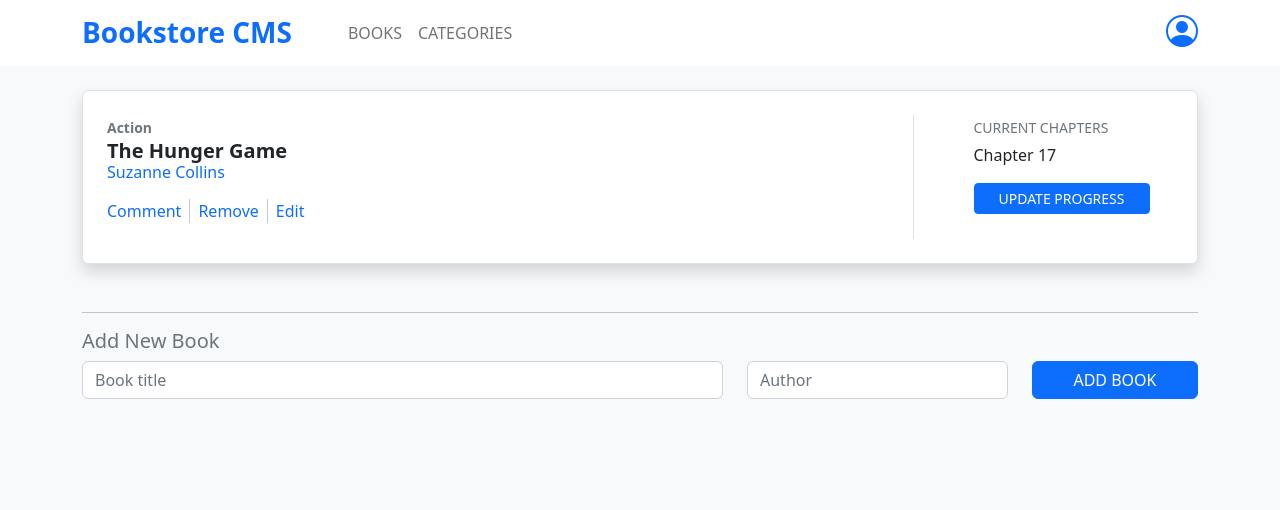
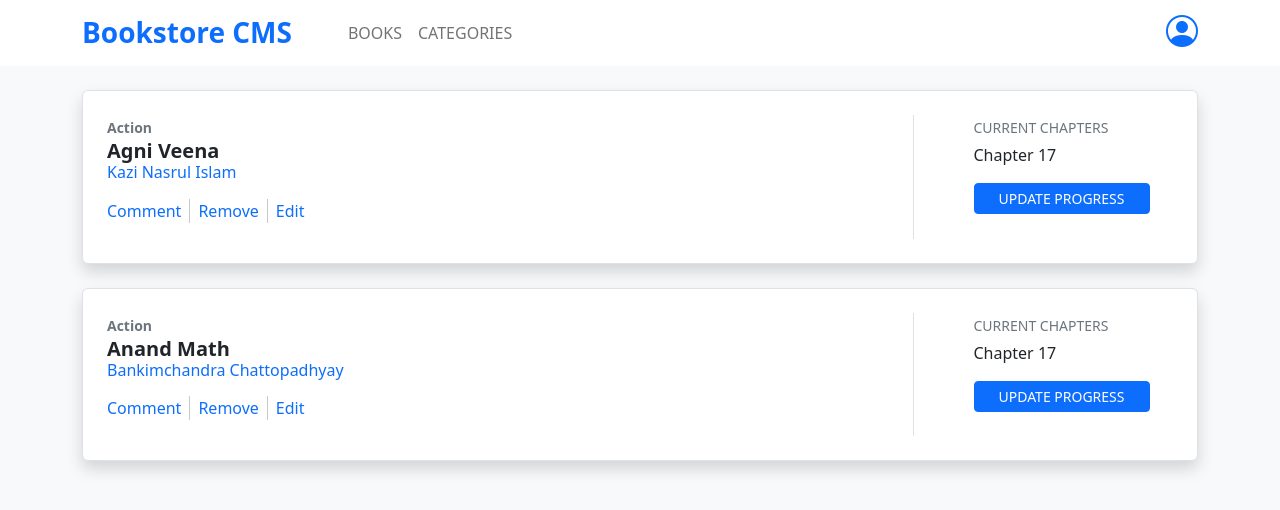
Before and after one commit to eaesmat/BookStore, a React (Create React App) app: page / in a window 1280 px wide. Shown: the top 510 px of the page. Built offline with nearby package versions, Linux system fonts and the light colour scheme.

Commit message:
Add required changes

```diff
--- /dev/null
+++ b/src/Components/Book.js
@@ -0,0 +1,36 @@
+/* eslint-disable react/prop-types */
+
+const Books = ({ title, author }) => (
+  <div className="container">
+    <div className="container mt-4 border bg-white rounded shadow p-4 ">
+      <div className="row">
+        <div className="col-6">
+          <small className="text-secondary fw-bold">Action</small>
+          <h5 className="fw-bold">
+            {title}
+            <h6 className="text-primary p-0 m-0">{author}</h6>
+          </h5>
+          <ul className="list-inline d-flex pt-2">
+            <li className="text-primary pe-2">Comment</li>
+            <div className="vr" />
+            <li className="text-primary px-2 ">Remove</li>
+            <div className="vr" />
+            <li className="text-primary ps-2 ">Edit</li>
+          </ul>
+        </div>
+        <div className="col-3" />
+        <div className="col-3 border-start">
+          <div className="ps-5">
+            <small className="text-secondary ">CURRENT CHAPTERS</small>
+            <p className="pt-1">Chapter 17</p>
+            <button className="btn btn-primary btn-sm px-4" type="submit">
+              UPDATE PROGRESS
+            </button>
+          </div>
+        </div>
+      </div>
+    </div>
+  </div>
+);
+
+export default Books;
--- a/src/Components/Books.js
+++ b/src/Components/Books.js
@@ -1,38 +1,22 @@
-import Form from './Form';
+import Book from './Book';
 
+const books = [
+  {
+    id: 1,
+    author: 'Kazi Nasrul Islam',
+    title: 'Agni Veena',
+  },
+  {
+    id: 1,
+    author: 'Bankimchandra Chattopadhyay',
+    title: 'Anand Math',
+  },
+];
 const Books = () => (
-  <div className="container">
-    <div className="container mt-4 border bg-white rounded shadow p-4 ">
-      <div className="row">
-        <div className="col-6">
-          <small className="text-secondary fw-bold">Action</small>
-          <h5 className="fw-bold">
-            The Hunger Game
-            <h6 className="text-primary p-0 m-0">Suzanne Collins</h6>
-          </h5>
-          <ul className="list-inline d-flex pt-2">
-            <li className="text-primary pe-2">Comment</li>
-            <div className="vr" />
-            <li className="text-primary px-2 ">Remove</li>
-            <div className="vr" />
-            <li className="text-primary ps-2 ">Edit</li>
-          </ul>
-        </div>
-        <div className="col-3" />
-        <div className="col-3 border-start">
-          <div className="ps-5">
-            <small className="text-secondary ">CURRENT CHAPTERS</small>
-            <p className="pt-1">Chapter 17</p>
-            <button className="btn btn-primary btn-sm px-4" type="submit">
-              UPDATE PROGRESS
-            </button>
-          </div>
-        </div>
-      </div>
-
-    </div>
-
-    <Form />
+  <div>
+    {
+      books.map((item) => <Book key={item.key} title={item.title} author={item.author} />)
+    }
   </div>
 );
 
--- a/src/Components/Circular.js
+++ /dev/null
@@ -1,5 +0,0 @@
-import './Circular.css';
-
-const Circle = () => '';
-
-export default Circle;
```
